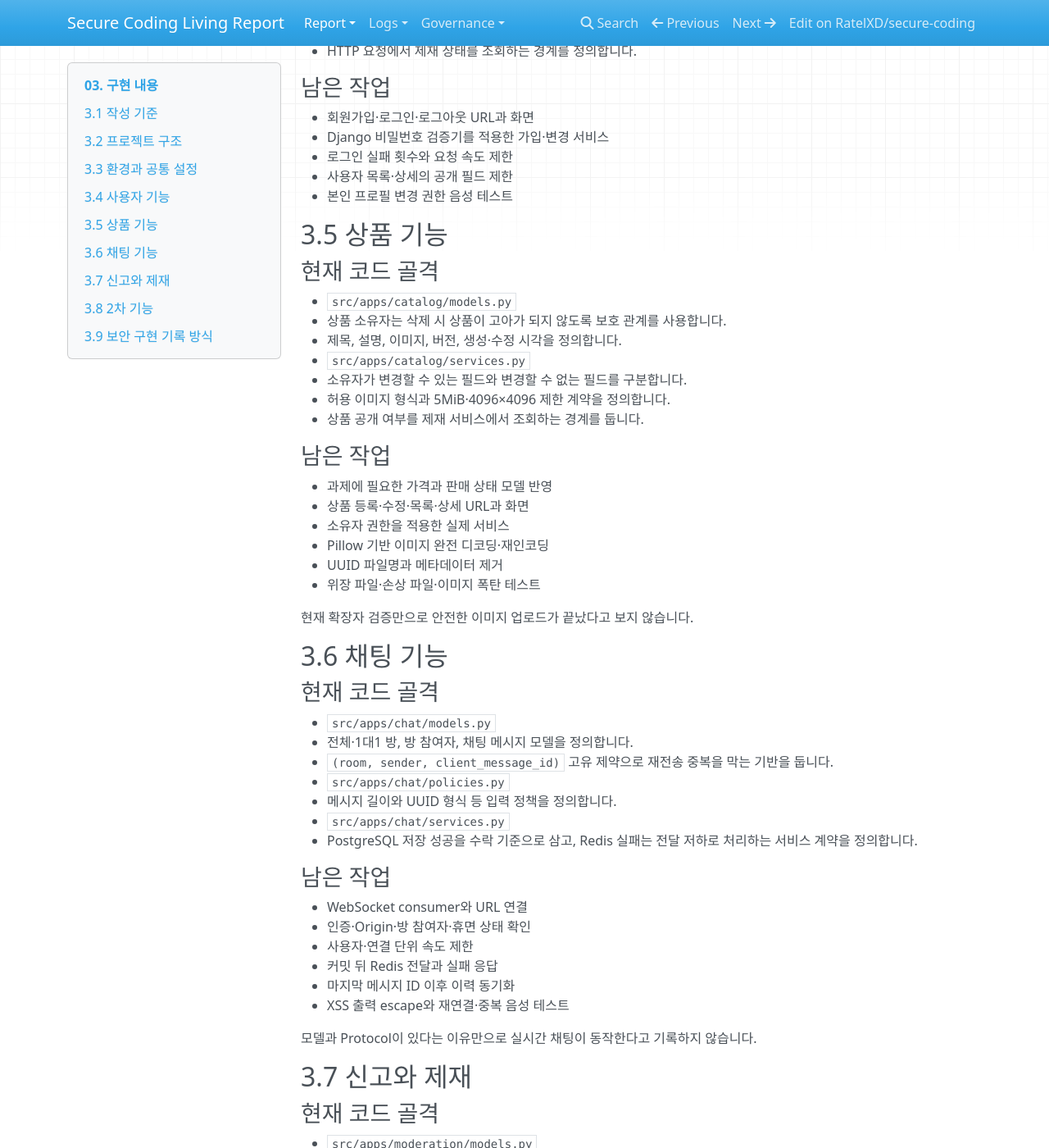
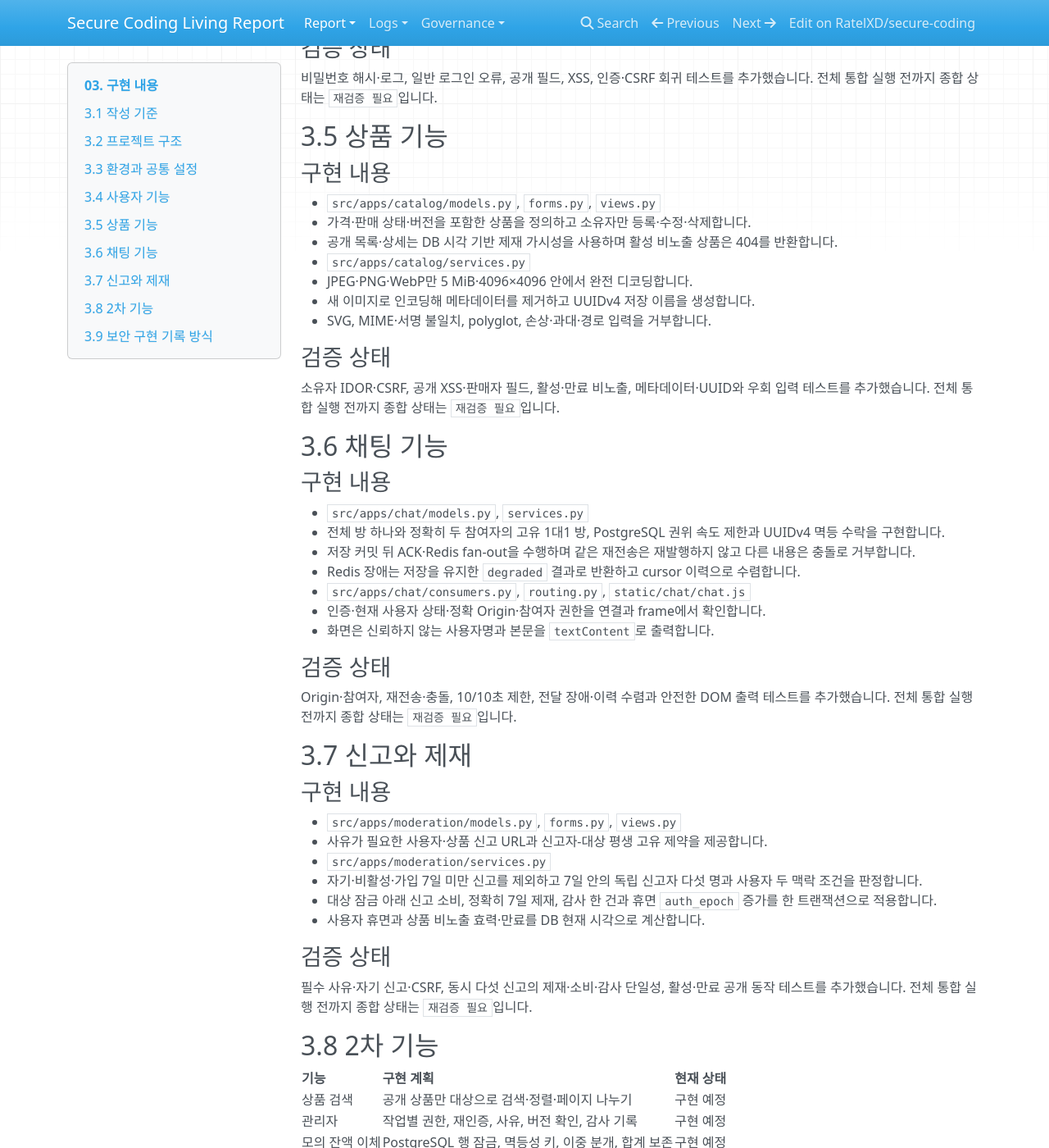
Before and after one commit to RatelXD/secure-coding, an MkDocs documentation site: the page built from docs/report/03-implementation.md, in a window 1280 px wide and 1400 px high, scrolled down 1198 px. Shown: the whole window at 82% size. Built offline with MkDocs 1.6.1, drawn with Linux system fonts in a browser that asks for light colours; nearby versions of some CDN libraries; some of the changed text lies outside the part shown.

```diff
--- a/docs/report/03-implementation.md
+++ b/docs/report/03-implementation.md
@@ -2,7 +2,7 @@
 
 ## 3.1 작성 기준
 
-이 장은 실제 코드 경로가 확인되는 내용과 앞으로 구현할 내용을 구분합니다. 2026-07-16 기준 현재 저장소에는 아래 애플리케이션 골격이 반영되어 있으며 자동 테스트와 로컬 실행을 확인했습니다. 실제 URL·화면·종단 서비스가 아직 없으므로 전체 기능을 `구현 완료`로 표시하지 않습니다.
+이 장은 실제 코드 경로가 확인되는 내용과 앞으로 구현할 내용을 구분합니다. 2026-07-16 기준 1차 사용자·상품·채팅·신고·가역 제재의 URL, 화면, 서비스와 독립 보안 회귀 테스트를 구현했습니다. 전체 변경을 합친 자동 테스트 결과는 아직 기록하지 않았으므로 종합 상태는 `재검증 필요`로 표시합니다.
 
 ## 3.2 프로젝트 구조
 
@@ -25,101 +25,76 @@ src/
 
 | 항목 | 코드 위치 | 구현 내용 | 상태 |
 |---|---|---|---|
-| Django 설정 | `src/config/settings.py` | 환경별 설정, PostgreSQL, Redis Channels, 쿠키·보안 헤더 기준 | 구현 중 |
-| ASGI | `src/config/asgi.py`, `src/config/routing.py` | HTTP와 WebSocket 프로토콜 라우팅 | 구현 중 |
-| 사용자 상태 미들웨어 | `src/config/middleware.py` | 인증 사용자 요청에서 현재 휴면 상태 확인 | 구현 중 |
-| 상태 확인 | `src/config/health.py`, `src/config/urls.py` | liveness와 PostgreSQL readiness 분리 | 구현 중 |
-| 로컬 환경 | `Dockerfile`, `compose.yaml`, `.env.example` | 앱·PostgreSQL·Redis 구성 | 실행 확인 |
+| Django 설정 | `src/config/settings.py` | 환경별 설정, PostgreSQL, Redis Channels, 쿠키·보안 헤더 기준 | 구현 |
+| ASGI | `src/config/asgi.py`, `src/config/routing.py` | HTTP와 WebSocket 프로토콜 라우팅 | 구현 |
+| 사용자 상태 미들웨어 | `src/config/middleware.py` | 인증 사용자 요청에서 현재 휴면 상태 확인 | 구현 |
+| 상태 확인 | `src/config/health.py`, `src/config/urls.py` | liveness와 PostgreSQL readiness 분리 | 구현 |
+| 로컬 환경 | `Dockerfile`, `compose.yaml`, `.env.example` | 선택적 `.env`, 앱·PostgreSQL·Redis 기본 구성 | 실행 확인 |
 
 `check --deploy`, 명시적 HTTPS CSRF 출처, 신뢰 프록시 IP 제한, Docker 이미지 빌드와 Compose 상태 확인을 실행했습니다. 실제 배포의 도메인·프록시 IP·TLS 종단 값은 배포 환경에서 별도로 확인해야 합니다.
 
 ## 3.4 사용자 기능
 
-### 현재 코드 골격
+### 구현 내용
 
-- `src/apps/accounts/models.py`
-  - Django `AbstractUser`를 확장한 `User` 모델을 사용합니다.
-  - `username`, `bio`, `auth_epoch`를 둡니다.
-  - 아이디는 저장 전에 공백 제거와 소문자 변환을 적용합니다.
-- `src/apps/accounts/validators.py`
-  - 아이디를 영문 소문자, 숫자, 밑줄 4~30자로 제한합니다.
+- `src/apps/accounts/models.py`, `validators.py`, `forms.py`
+  - 정규 아이디와 `auth_epoch`, 12~128자·NUL 거부·Django 비밀번호 검증을 적용합니다.
 - `src/apps/accounts/services.py`
-  - 프로필에서 변경 가능한 필드와 변경할 수 없는 권한 필드를 분리합니다.
-  - HTTP 요청에서 제재 상태를 조회하는 경계를 정의합니다.
+  - 계정과 키드 HMAC IP 식별자별 로그인 실패를 PostgreSQL에서 제한하고 일반 오류를 반환합니다.
+- `src/apps/accounts/views.py`, `urls.py`
+  - 가입·로그인·POST 로그아웃, 공개 사용자 목록·상세, 본인 소개글·비밀번호 변경을 제공합니다.
+  - 공개 응답은 아이디와 소개글만 사용하며 본인 변경 URL에는 로그인·CSRF 경계를 적용합니다.
 
-### 남은 작업
+### 검증 상태
 
-- 회원가입·로그인·로그아웃 URL과 화면
-- Django 비밀번호 검증기를 적용한 가입·변경 서비스
-- 로그인 실패 횟수와 요청 속도 제한
-- 사용자 목록·상세의 공개 필드 제한
-- 본인 프로필 변경 권한 음성 테스트
+비밀번호 해시·로그, 일반 로그인 오류, 공개 필드, XSS, 인증·CSRF 회귀 테스트를 추가했습니다. 전체 통합 실행 전까지 종합 상태는 `재검증 필요`입니다.
 
 ## 3.5 상품 기능
 
-### 현재 코드 골격
+### 구현 내용
 
-- `src/apps/catalog/models.py`
-  - 상품 소유자는 삭제 시 상품이 고아가 되지 않도록 보호 관계를 사용합니다.
-  - 제목, 설명, 이미지, 버전, 생성·수정 시각을 정의합니다.
+- `src/apps/catalog/models.py`, `forms.py`, `views.py`
+  - 가격·판매 상태·버전을 포함한 상품을 정의하고 소유자만 등록·수정·삭제합니다.
+  - 공개 목록·상세는 DB 시각 기반 제재 가시성을 사용하며 활성 비노출 상품은 404를 반환합니다.
 - `src/apps/catalog/services.py`
-  - 소유자가 변경할 수 있는 필드와 변경할 수 없는 필드를 구분합니다.
-  - 허용 이미지 형식과 5MiB·4096×4096 제한 계약을 정의합니다.
-  - 상품 공개 여부를 제재 서비스에서 조회하는 경계를 둡니다.
+  - JPEG·PNG·WebP만 5 MiB·4096×4096 안에서 완전 디코딩합니다.
+  - 새 이미지로 인코딩해 메타데이터를 제거하고 UUIDv4 저장 이름을 생성합니다.
+  - SVG, MIME·서명 불일치, polyglot, 손상·과대·경로 입력을 거부합니다.
 
-### 남은 작업
+### 검증 상태
 
-- 과제에 필요한 가격과 판매 상태 모델 반영
-- 상품 등록·수정·목록·상세 URL과 화면
-- 소유자 권한을 적용한 실제 서비스
-- Pillow 기반 이미지 완전 디코딩·재인코딩
-- UUID 파일명과 메타데이터 제거
-- 위장 파일·손상 파일·이미지 폭탄 테스트
-
-현재 확장자 검증만으로 안전한 이미지 업로드가 끝났다고 보지 않습니다.
+소유자 IDOR·CSRF, 공개 XSS·판매자 필드, 활성·만료 비노출, 메타데이터·UUID와 우회 입력 테스트를 추가했습니다. 전체 통합 실행 전까지 종합 상태는 `재검증 필요`입니다.
 
 ## 3.6 채팅 기능
 
-### 현재 코드 골격
+### 구현 내용
 
-- `src/apps/chat/models.py`
-  - 전체·1대1 방, 방 참여자, 채팅 메시지 모델을 정의합니다.
-  - `(room, sender, client_message_id)` 고유 제약으로 재전송 중복을 막는 기반을 둡니다.
-- `src/apps/chat/policies.py`
-  - 메시지 길이와 UUID 형식 등 입력 정책을 정의합니다.
-- `src/apps/chat/services.py`
-  - PostgreSQL 저장 성공을 수락 기준으로 삼고, Redis 실패는 전달 저하로 처리하는 서비스 계약을 정의합니다.
+- `src/apps/chat/models.py`, `services.py`
+  - 전체 방 하나와 정확히 두 참여자의 고유 1대1 방, PostgreSQL 권위 속도 제한과 UUIDv4 멱등 수락을 구현합니다.
+  - 저장 커밋 뒤 ACK·Redis fan-out을 수행하며 같은 재전송은 재발행하지 않고 다른 내용은 충돌로 거부합니다.
+  - Redis 장애는 저장을 유지한 `degraded` 결과로 반환하고 cursor 이력으로 수렴합니다.
+- `src/apps/chat/consumers.py`, `routing.py`, `static/chat/chat.js`
+  - 인증·현재 사용자 상태·정확 Origin·참여자 권한을 연결과 frame에서 확인합니다.
+  - 화면은 신뢰하지 않는 사용자명과 본문을 `textContent`로 출력합니다.
 
-### 남은 작업
+### 검증 상태
 
-- WebSocket consumer와 URL 연결
-- 인증·Origin·방 참여자·휴면 상태 확인
-- 사용자·연결 단위 속도 제한
-- 커밋 뒤 Redis 전달과 실패 응답
-- 마지막 메시지 ID 이후 이력 동기화
-- XSS 출력 escape와 재연결·중복 음성 테스트
-
-모델과 Protocol이 있다는 이유만으로 실시간 채팅이 동작한다고 기록하지 않습니다.
+Origin·참여자, 재전송·충돌, 10/10초 제한, 전달 장애·이력 수렴과 안전한 DOM 출력 테스트를 추가했습니다. 전체 통합 실행 전까지 종합 상태는 `재검증 필요`입니다.
 
 ## 3.7 신고와 제재
 
-### 현재 코드 골격
+### 구현 내용
 
-- `src/apps/moderation/models.py`
-  - 사용자·상품 신고, 사용자 휴면·상품 비노출 제재, 감사 이벤트를 정의합니다.
-  - 신고자-대상 고유 제약과 대상 종류에 따른 무결성 제약을 둡니다.
-  - 제재는 시작·만료 시각을 갖는 가역 상태입니다.
+- `src/apps/moderation/models.py`, `forms.py`, `views.py`
+  - 사유가 필요한 사용자·상품 신고 URL과 신고자-대상 평생 고유 제약을 제공합니다.
 - `src/apps/moderation/services.py`
-  - DB 현재 시각을 기준으로 사용자 휴면과 상품 비노출 효력을 계산합니다.
+  - 자기·비활성·가입 7일 미만 신고를 제외하고 7일 안의 독립 신고자 다섯 명과 사용자 두 맥락 조건을 판정합니다.
+  - 대상 잠금 아래 신고 소비, 정확히 7일 제재, 감사 한 건과 휴면 `auth_epoch` 증가를 한 트랜잭션으로 적용합니다.
+  - 사용자 휴면과 상품 비노출 효력·만료를 DB 현재 시각으로 계산합니다.
 
-### 남은 작업
+### 검증 상태
 
-- 신고 사유 필드와 생성 서비스
-- 가입 7일, 자기 신고, 활성 계정, 맥락 조건 확인
-- 유효 신고자 수와 사용자 신고 맥락 수 판정
-- 신고 소비·제재 생성·감사 기록의 단일 트랜잭션
-- 동시 신고와 만료 경합 테스트
-- 휴면 전환 시 기존 세션·WebSocket 종료
+필수 사유·자기 신고·CSRF, 동시 다섯 신고의 제재·소비·감사 단일성, 활성·만료 공개 동작 테스트를 추가했습니다. 전체 통합 실행 전까지 종합 상태는 `재검증 필요`입니다.
 
 ## 3.8 2차 기능
 
```
Also changed, not shown: README.md (+12 -13 lines), docs/report/04-checklist-and-testing.md (+21 -20 lines), docs/report/appendix/test-evidence.md (+16 -7 lines), docs/report/security-log.md (+7 -7 lines), docs/report/verification-log.md (+5 -1 lines), 6 other files.
